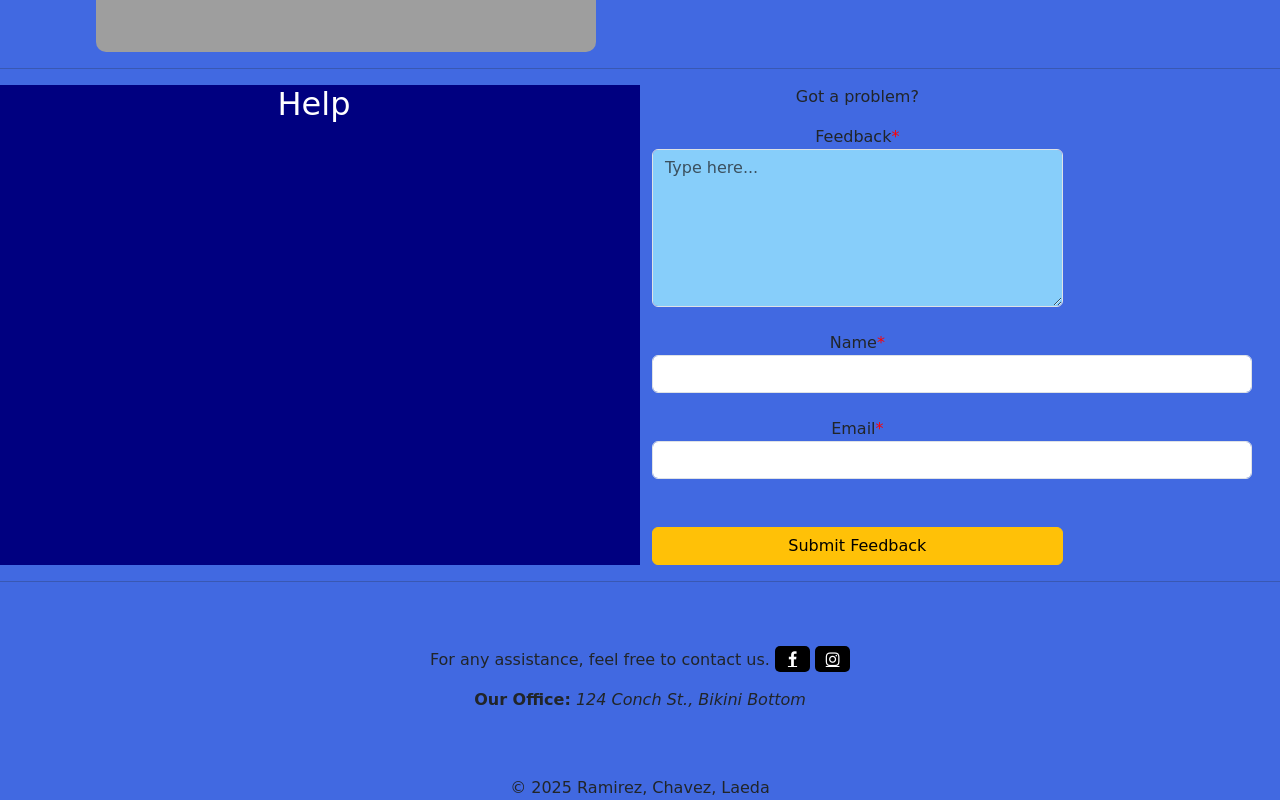
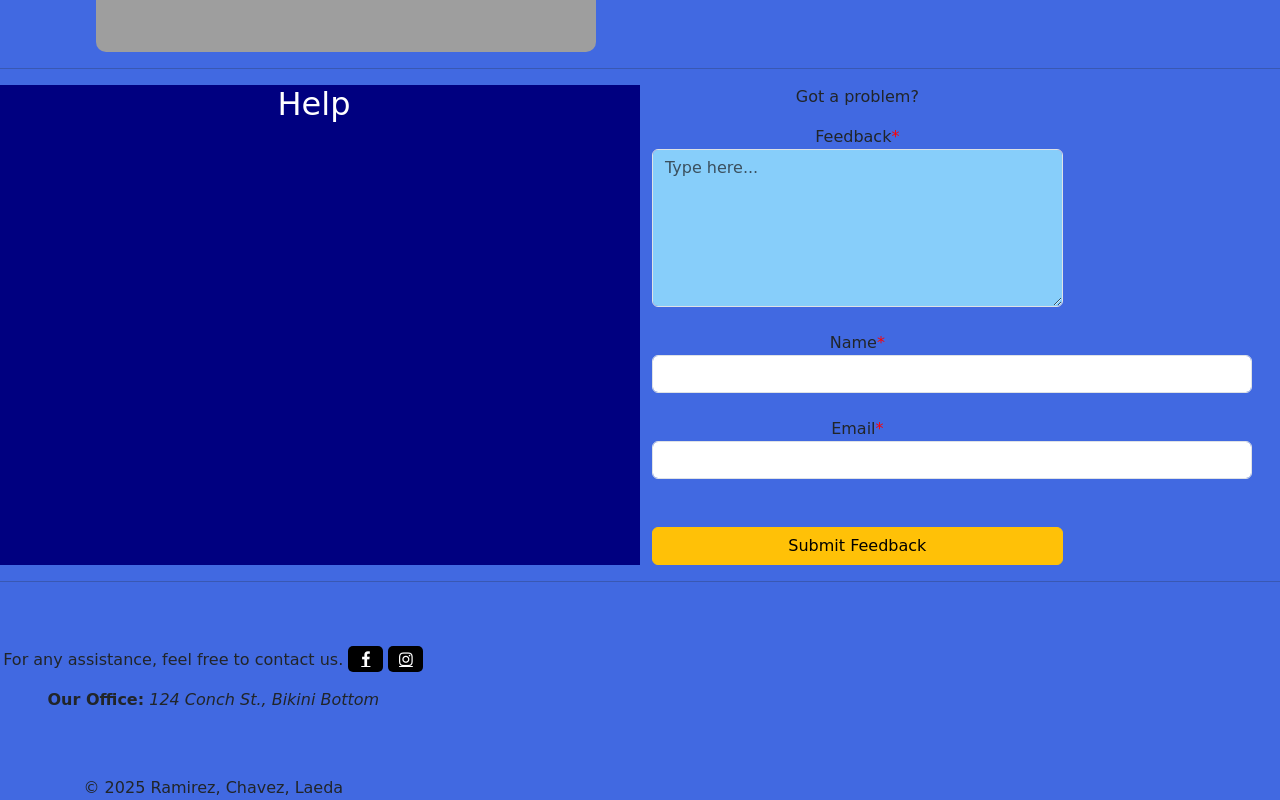
Before and after one commit to SA-9E-Ramirez/Sta-Ana_ICT9Emerald_Q3PROJECT_Ramirez_Aion_Laeda_Lewis_Chavez_Cen-Mar, a plain HTML site: page index.html in a window 1280 px wide. Shown: the part 2039-2839 px from the top of the page. Drawn offline with nearby package versions, Linux system fonts and the light colour scheme; grey boxes are pictures that could not be loaded.

Commit message:
index.html

```diff
--- a/index.html
+++ b/index.html
@@ -283,9 +283,8 @@
 
     <hr>
     <br><br>
-    <center>
       <div class="col-md-4">
-      <p>
+      <center><p>
         For any assistance, feel free to contact us.
         <a href="www.facebook.com" class="fa fa-facebook"></a>
         <a href="www.instagram.com" class="fa fa-instagram"></a>
```
